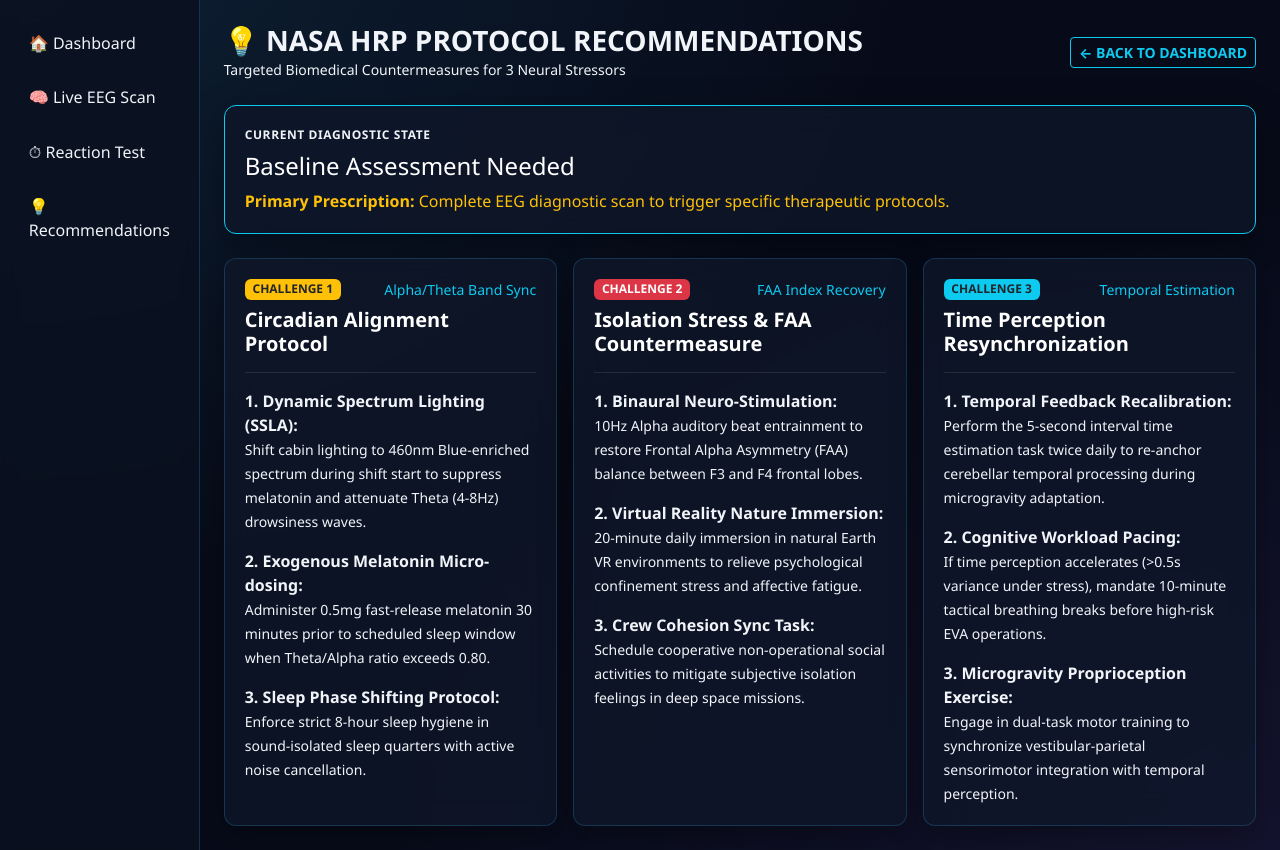
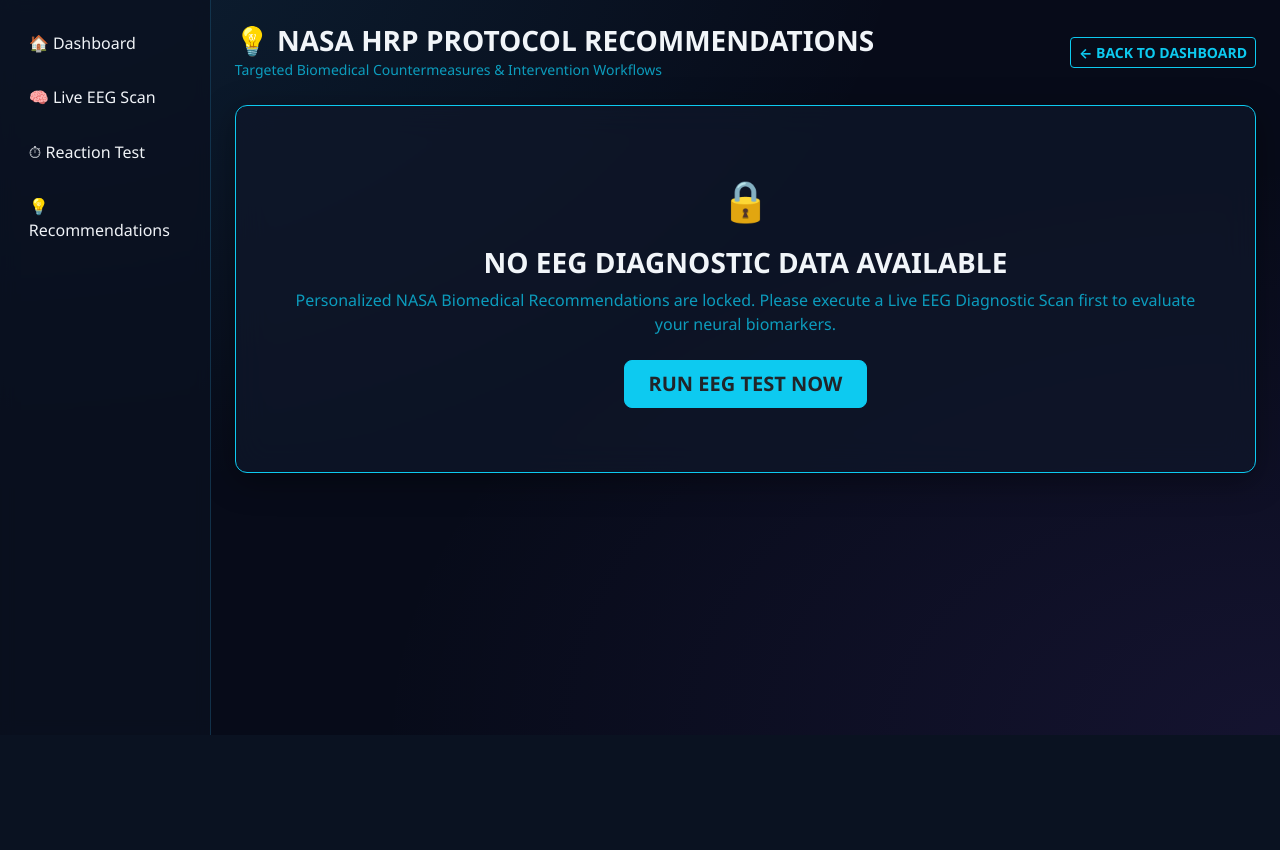
Before and after one commit to sanjidaakter1403/astrosynapse_project, a Django app: page /recommendations/ in a window 1280 px wide. Shown: the part 72-922 px from the top of the page. After the commit the page ends 807 px from the top, so only its background shows below. Run offline with Django 5.2, Linux system fonts and the light colour scheme.

Commit message:
Update dynamic recommendations logic and design based on EEG outcome

```diff
--- a/dashboard/templates/dashboard/recommendations.html
+++ b/dashboard/templates/dashboard/recommendations.html
@@ -4,102 +4,207 @@
 <div class="d-flex justify-content-between align-items-center mb-4">
     <div>
         <h3 class="text-cyan fw-bold mb-0">💡 NASA HRP PROTOCOL RECOMMENDATIONS</h3>
-        <small class="text-muted-custom">Targeted Biomedical Countermeasures for 3 Neural Stressors</small>
+        <small class="text-info opacity-75">Targeted Biomedical Countermeasures & Intervention Workflows</small>
     </div>
     <a href="{% url 'home' %}" class="btn btn-outline-info btn-sm fw-bold">← BACK TO DASHBOARD</a>
 </div>
 
-<!-- Active Diagnostic Summary -->
+{% if not eeg_data %}
+<!-- ১. EEG Scan না থাকলে এই সেকশন দেখাবে -->
+<div class="dash-card p-5 text-center my-4 border-info">
+    <div class="my-3">
+        <span class="fs-1">🔒</span>
+        <h3 class="text-cyan fw-bold mt-3">NO EEG DIAGNOSTIC DATA AVAILABLE</h3>
+        <p class="text-info opacity-75 max-w-md mx-auto">
+            Personalized NASA Biomedical Recommendations are locked. Please execute a Live EEG Diagnostic Scan first to evaluate your neural biomarkers.
+        </p>
+        <a href="{% url 'eeg_analyzer' %}" class="btn btn-info btn-lg fw-bold text-dark px-4 mt-2">RUN EEG TEST NOW</a>
+    </div>
+</div>
+
+{% else %}
+
+<!-- ২. EEG Scan সম্পূর্ণ হলে এই ডাইনামিক সেকশন দেখাবে -->
+
+<!-- Active Diagnostic Banner -->
 <div class="dash-card border-info mb-4">
-    <div class="metric-header text-cyan">CURRENT DIAGNOSTIC STATE</div>
-    <h4 class="text-white mt-1">{% if eeg_data %}{{ eeg_data.status }}{% else %}Baseline Assessment Needed{% endif %}</h4>
-    <p class="text-warning mb-0">
-        <strong>Primary Prescription:</strong> {% if eeg_data %}{{ eeg_data.recommendation }}{% else %}Complete EEG diagnostic scan to trigger specific therapeutic protocols.{% endif %}
+    <div class="d-flex justify-content-between align-items-center">
+        <div>
+            <div class="metric-header text-cyan">CURRENT NEUROLOGICAL STATE</div>
+            <h4 class="text-white mt-1 fw-bold">{{ eeg_data.status }}</h4>
+        </div>
+        <span class="badge {% if eeg_data.overall_score >= 80 %}bg-success{% elif eeg_data.overall_score >= 50 %}bg-warning text-dark{% else %}bg-danger{% endif %} fs-6 px-3 py-2">
+            Score: {{ eeg_data.overall_score }} / 100
+        </span>
+    </div>
+    <hr class="border-secondary my-2">
+    <p class="text-warning mb-0 fs-6">
+        <strong>Primary Action:</strong> {{ eeg_data.recommendation }}
     </p>
 </div>
 
-<!-- Detailed Recommendations Grid for 3 Challenges -->
+
+<!-- 3 Specific Recommendation Sets Based on EEG Outcome -->
+
+{% if eeg_data.overall_score >= 80 %}
+<!-- STATE 1: PEAK CLEARANCE (EVA READY) -->
 <div class="row g-3">
-    <!-- Challenge 1: Circadian Misalignment -->
     <div class="col-md-4">
-        <div class="dash-card h-100">
-            <div class="d-flex justify-content-between align-items-center mb-2">
-                <span class="badge bg-warning text-dark fw-bold">CHALLENGE 1</span>
-                <small class="text-info">Alpha/Theta Band Sync</small>
+        <div class="dash-card h-100 border-success">
+            <span class="badge bg-success mb-2">OPERATIONAL CLEARANCE</span>
+            <h5 class="text-white fw-bold">Nominal Shift Operations</h5>
+            <hr class="border-secondary">
+            <div class="mb-3">
+                <strong class="text-cyan d-block">1. Standard 24h Sleep-Wake Sync:</strong>
+                <small class="text-info opacity-75">Maintain regular circadian lighting cycle. No exogenous melatonin intervention required.</small>
             </div>
-            <h5 class="text-white fw-bold">Circadian Alignment Protocol</h5>
-            <hr class="border-secondary">
-
-            <div class="mb-3">
-                <strong class="text-cyan d-block">1. Dynamic Spectrum Lighting (SSLA):</strong>
-                <small class="text-muted-custom">Shift cabin lighting to 460nm Blue-enriched spectrum during shift start to suppress melatonin and attenuate Theta (4-8Hz) drowsiness waves.</small>
-            </div>
-
-            <div class="mb-3">
-                <strong class="text-cyan d-block">2. Exogenous Melatonin Micro-dosing:</strong>
-                <small class="text-muted-custom">Administer 0.5mg fast-release melatonin 30 minutes prior to scheduled sleep window when Theta/Alpha ratio exceeds 0.80.</small>
-            </div>
-
             <div>
-                <strong class="text-cyan d-block">3. Sleep Phase Shifting Protocol:</strong>
-                <small class="text-muted-custom">Enforce strict 8-hour sleep hygiene in sound-isolated sleep quarters with active noise cancellation.</small>
+                <strong class="text-cyan d-block">2. Sustained Attention Maintenance:</strong>
+                <small class="text-info opacity-75">Alpha power ratio (8-12Hz) is optimal. Proceed with extravehicular activity (EVA) duties.</small>
             </div>
         </div>
     </div>
 
-    <!-- Challenge 2: Isolation Stress & Emotional Fatigue -->
     <div class="col-md-4">
-        <div class="dash-card h-100">
-            <div class="d-flex justify-content-between align-items-center mb-2">
-                <span class="badge bg-danger fw-bold">CHALLENGE 2</span>
-                <small class="text-info">FAA Index Recovery</small>
+        <div class="dash-card h-100 border-success">
+            <span class="badge bg-success mb-2">NEURAL BASELINE</span>
+            <h5 class="text-white fw-bold">Stress Resilience Optimization</h5>
+            <hr class="border-secondary">
+            <div class="mb-3">
+                <strong class="text-cyan d-block">1. Frontal Asymmetry Maintenance:</strong>
+                <small class="text-info opacity-75">Left-frontal dominance stable. Continue scheduled recreational or crew bonding activities.</small>
             </div>
-            <h5 class="text-white fw-bold">Isolation Stress & FAA Countermeasure</h5>
-            <hr class="border-secondary">
-
-            <div class="mb-3">
-                <strong class="text-cyan d-block">1. Binaural Neuro-Stimulation:</strong>
-                <small class="text-muted-custom">10Hz Alpha auditory beat entrainment to restore Frontal Alpha Asymmetry (FAA) balance between F3 and F4 frontal lobes.</small>
-            </div>
-
-            <div class="mb-3">
-                <strong class="text-cyan d-block">2. Virtual Reality Nature Immersion:</strong>
-                <small class="text-muted-custom">20-minute daily immersion in natural Earth VR environments to relieve psychological confinement stress and affective fatigue.</small>
-            </div>
-
             <div>
-                <strong class="text-cyan d-block">3. Crew Cohesion Sync Task:</strong>
-                <small class="text-muted-custom">Schedule cooperative non-operational social activities to mitigate subjective isolation feelings in deep space missions.</small>
+                <strong class="text-cyan d-block">2. Cognitive Reserve Check:</strong>
+                <small class="text-info opacity-75">Perform routine bi-weekly time estimation assessment to verify sensorimotor alignment.</small>
             </div>
         </div>
     </div>
 
-    <!-- Challenge 3: Time Perception Distortion -->
     <div class="col-md-4">
-        <div class="dash-card h-100">
-            <div class="d-flex justify-content-between align-items-center mb-2">
-                <span class="badge bg-info text-dark fw-bold">CHALLENGE 3</span>
-                <small class="text-info">Temporal Estimation</small>
+        <div class="dash-card h-100 border-success">
+            <span class="badge bg-success mb-2">PREVENTATIVE</span>
+            <h5 class="text-white fw-bold">Microgravity Adaptation</h5>
+            <hr class="border-secondary">
+            <div class="mb-3">
+                <strong class="text-cyan d-block">1. Hydration & Metabolic Monitoring:</strong>
+                <small class="text-info opacity-75">Ensure standard fluid balance to prevent intracranial pressure shifts.</small>
             </div>
-            <h5 class="text-white fw-bold">Time Perception Resynchronization</h5>
-            <hr class="border-secondary">
-
-            <div class="mb-3">
-                <strong class="text-cyan d-block">1. Temporal Feedback Recalibration:</strong>
-                <small class="text-muted-custom">Perform the 5-second interval time estimation task twice daily to re-anchor cerebellar temporal processing during microgravity adaptation.</small>
-            </div>
-
-            <div class="mb-3">
-                <strong class="text-cyan d-block">2. Cognitive Workload Pacing:</strong>
-                <small class="text-muted-custom">If time perception accelerates (>0.5s variance under stress), mandate 10-minute tactical breathing breaks before high-risk EVA operations.</small>
-            </div>
-
             <div>
-                <strong class="text-cyan d-block">3. Microgravity Proprioception Exercise:</strong>
-                <small class="text-muted-custom">Engage in dual-task motor training to synchronize vestibular-parietal sensorimotor integration with temporal perception.</small>
+                <strong class="text-cyan d-block">2. Active Exercise Protocol:</strong>
+                <small class="text-info opacity-75">Complete standard 2-hour daily resistance and cardiovascular conditioning.</small>
             </div>
         </div>
     </div>
 </div>
 
+
+{% elif eeg_data.overall_score >= 50 %}
+<!-- STATE 2: CIRCADIAN MISALIGNMENT DETECTED -->
+<div class="row g-3">
+    <div class="col-md-4">
+        <div class="dash-card h-100 border-warning">
+            <span class="badge bg-warning text-dark mb-2">CIRCADIAN INTERVENTION</span>
+            <h5 class="text-white fw-bold">Bright Light Therapy Protocol</h5>
+            <hr class="border-secondary">
+            <div class="mb-3">
+                <strong class="text-cyan d-block">1. Dynamic Spectrum Lighting (SSLA):</strong>
+                <small class="text-info opacity-75">Expose to 10,000 lux 460nm blue-enriched spectrum light for 30 minutes at shift start to suppress elevated Theta waves (4-8Hz).</small>
+            </div>
+            <div>
+                <strong class="text-cyan d-block">2. Fast-Release Melatonin:</strong>
+                <small class="text-info opacity-75">Administer 0.5mg exogenous melatonin 30 minutes prior to scheduled sleep window.</small>
+            </div>
+        </div>
+    </div>
+
+    <div class="col-md-4">
+        <div class="dash-card h-100 border-warning">
+            <span class="badge bg-warning text-dark mb-2">FATIGUE MANAGEMENT</span>
+            <h5 class="text-white fw-bold">Workload & Vigilance Pacing</h5>
+            <hr class="border-secondary">
+            <div class="mb-3">
+                <strong class="text-cyan d-block">1. Task Rotation Protocol:</strong>
+                <small class="text-info opacity-75">Restrict continuous critical operations to 90-minute blocks with 15-minute cognitive rest intervals.</small>
+            </div>
+            <div>
+                <strong class="text-cyan d-block">2. Auditory Phase-Locking:</strong>
+                <small class="text-info opacity-75">Use 10Hz binaural beats during non-critical tasks to stimulate Alpha band synchronization.</small>
+            </div>
+        </div>
+    </div>
+
+    <div class="col-md-4">
+        <div class="dash-card h-100 border-warning">
+            <span class="badge bg-warning text-dark mb-2">SLEEP HYGIENE</span>
+            <h5 class="text-white fw-bold">Quarters Environment Adjustment</h5>
+            <hr class="border-secondary">
+            <div class="mb-3">
+                <strong class="text-cyan d-block">1. Sleep Enclosure Isolation:</strong>
+                <small class="text-info opacity-75">Enable active noise cancellation and reduce sleep station temperature to 18°C.</small>
+            </div>
+            <div>
+                <strong class="text-cyan d-block">2. Post-Shift EEG Re-Scan:</strong>
+                <small class="text-info opacity-75">Re-run EEG analyzer following sleep cycle to confirm Theta/Alpha ratio normalization (< 0.60).</small>
+            </div>
+        </div>
+    </div>
+</div>
+
+
+{% else %}
+<!-- STATE 3: CRITICAL HIGH ISOLATION STRESS & FATIGUE -->
+<div class="row g-3">
+    <div class="col-md-4">
+        <div class="dash-card h-100 border-danger">
+            <span class="badge bg-danger mb-2">SAFETY STAND-DOWN</span>
+            <h5 class="text-white fw-bold">Immediate Operational Rest</h5>
+            <hr class="border-secondary">
+            <div class="mb-3">
+                <strong class="text-cyan d-block">1. EVA Stand-Down Order:</strong>
+                <small class="text-info opacity-75">Immediately suspend all high-risk spacewalk and complex robotic maneuvers.</small>
+            </div>
+            <div>
+                <strong class="text-cyan d-block">2. Mandatory Sleep Quarters Isolation:</strong>
+                <small class="text-info opacity-75">Mandate a minimum 8-hour uninterrupted restorative rest protocol.</small>
+            </div>
+        </div>
+    </div>
+
+    <div class="col-md-4">
+        <div class="dash-card h-100 border-danger">
+            <span class="badge bg-danger mb-2">ISOLATION RECOVERY</span>
+            <h5 class="text-white fw-bold">VR Immersion & Countermeasures</h5>
+            <hr class="border-secondary">
+            <div class="mb-3">
+                <strong class="text-cyan d-block">1. Virtual Reality Nature Immersion:</strong>
+                <small class="text-info opacity-75">Conduct 45-minute VR Earth habitat session (forest/coastal environments) to relieve confinement stress.</small>
+            </div>
+            <div>
+                <strong class="text-cyan d-block">2. Crew Liaison Session:</strong>
+                <small class="text-info opacity-75">Schedule non-operational video conference with flight surgeon or mission psychological support team.</small>
+            </div>
+        </div>
+    </div>
+
+    <div class="col-md-4">
+        <div class="dash-card h-100 border-danger">
+            <span class="badge bg-danger mb-2">NEURO-STIMULATION</span>
+            <h5 class="text-white fw-bold">Asymmetry Balancing</h5>
+            <hr class="border-secondary">
+            <div class="mb-3">
+                <strong class="text-cyan d-block">1. Transcranial Neuro-Feedback:</strong>
+                <small class="text-info opacity-75">Apply Frontal Alpha Asymmetry (FAA) audio entrainment to rebalance F3/F4 power imbalance.</small>
+            </div>
+            <div>
+                <strong class="text-cyan d-block">2. Controlled Micro-Breathing:</strong>
+                <small class="text-info opacity-75">Complete 4-7-8 parasympathetic respiratory pacing exercises to lower autonomic stress response.</small>
+            </div>
+        </div>
+    </div>
+</div>
+{% endif %}
+
+{% endif %}
+
 {% endblock %}
```
